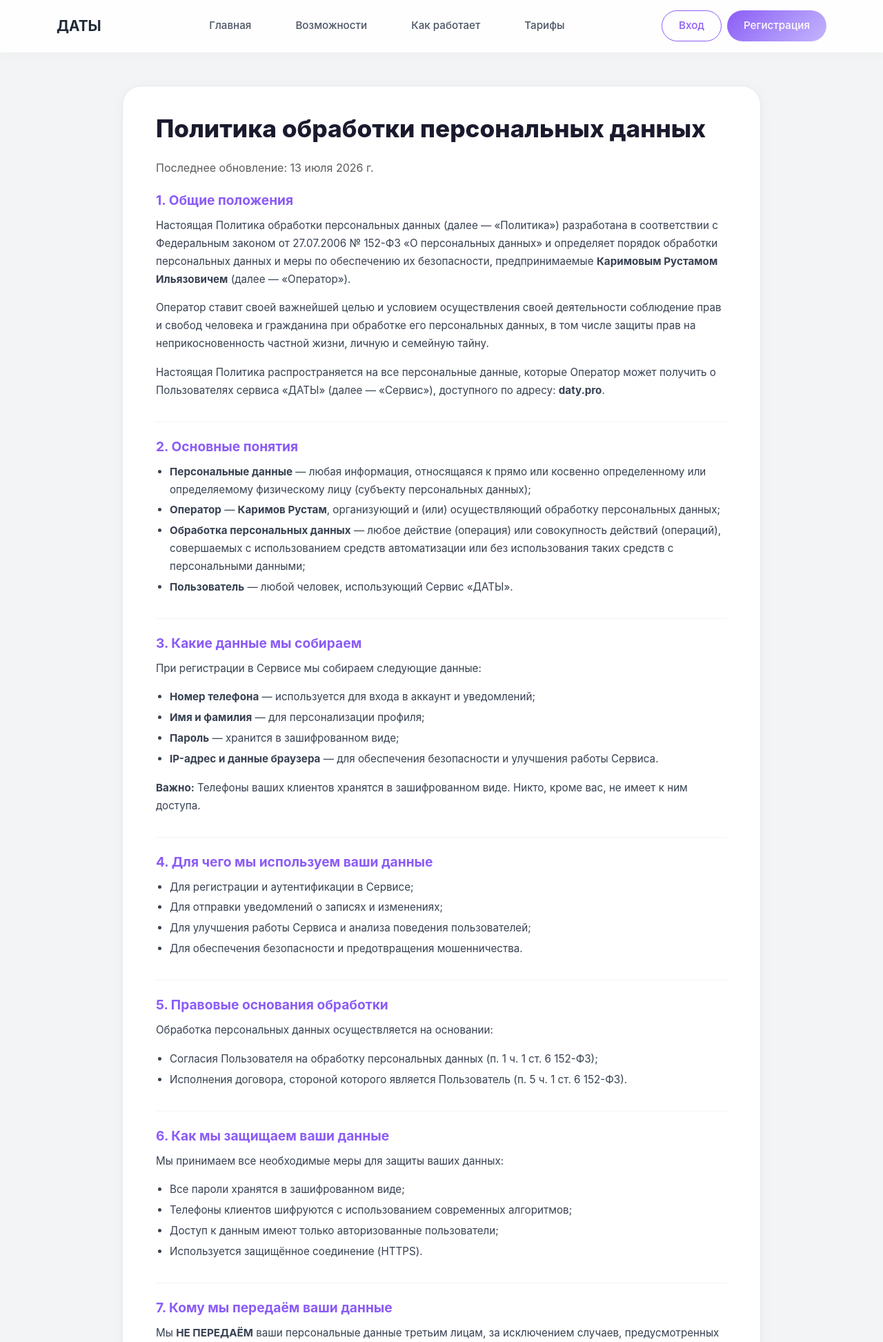
After one commit to rustkarimov/gdedakogda, a Django app: page /privacy/ in a window 1280 px wide. The commit adds this page. Shown: the top 1945 px of the page at 69% size. Run offline with Django 5.2, Linux system fonts and the light colour scheme; some libraries are stand-ins or nearby versions.

Commit message:
add policy, agree

```diff
--- /dev/null
+++ b/masters/templates/masters/public/privacy.html
@@ -0,0 +1,212 @@
+{% extends 'masters/public/promo_base.html' %}
+{% load static %}
+
+{% block title %}Политика конфиденциальности{% endblock %}
+
+{% block content %}
+<div class="container py-5">
+    <div class="row justify-content-center">
+        <div class="col-lg-10">
+            <div class="legal-content">
+                <h1 class="mb-4">Политика обработки персональных данных</h1>
+                <p class="text-muted">Последнее обновление: 13 июля 2026 г.</p>
+
+                <div class="legal-section">
+                    <h2>1. Общие положения</h2>
+                    <p>
+                        Настоящая Политика обработки персональных данных (далее — «Политика») разработана в соответствии с Федеральным законом от 27.07.2006 № 152-ФЗ «О персональных данных» и определяет порядок обработки персональных данных и меры по обеспечению их безопасности, предпринимаемые <strong>Каримовым Рустамом Ильязовичем</strong> (далее — «Оператор»).
+                    </p>
+                    <p>
+                        Оператор ставит своей важнейшей целью и условием осуществления своей деятельности соблюдение прав и свобод человека и гражданина при обработке его персональных данных, в том числе защиты прав на неприкосновенность частной жизни, личную и семейную тайну.
+                    </p>
+                    <p>
+                        Настоящая Политика распространяется на все персональные данные, которые Оператор может получить о Пользователях сервиса «ДАТЫ» (далее — «Сервис»), доступного по адресу: <strong>daty.pro</strong>.
+                    </p>
+                </div>
+
+                <div class="legal-section">
+                    <h2>2. Основные понятия</h2>
+                    <ul>
+                        <li><strong>Персональные данные</strong> — любая информация, относящаяся к прямо или косвенно определенному или определяемому физическому лицу (субъекту персональных данных);</li>
+                        <li><strong>Оператор</strong> — <strong>Каримов Рустам</strong>, организующий и (или) осуществляющий обработку персональных данных;</li>
+                        <li><strong>Обработка персональных данных</strong> — любое действие (операция) или совокупность действий (операций), совершаемых с использованием средств автоматизации или без использования таких средств с персональными данными;</li>
+                        <li><strong>Пользователь</strong> — любой человек, использующий Сервис «ДАТЫ».</li>
+                    </ul>
+                </div>
+
+                <div class="legal-section">
+                    <h2>3. Какие данные мы собираем</h2>
+                    <p>При регистрации в Сервисе мы собираем следующие данные:</p>
+                    <ul>
+                        <li><strong>Номер телефона</strong> — используется для входа в аккаунт и уведомлений;</li>
+                        <li><strong>Имя и фамилия</strong> — для персонализации профиля;</li>
+                        <li><strong>Пароль</strong> — хранится в зашифрованном виде;</li>
+                        <li><strong>IP-адрес и данные браузера</strong> — для обеспечения безопасности и улучшения работы Сервиса.</li>
+                    </ul>
+                    <p><strong>Важно:</strong> Телефоны ваших клиентов хранятся в зашифрованном виде. Никто, кроме вас, не имеет к ним доступа.</p>
+                </div>
+
+                <div class="legal-section">
+                    <h2>4. Для чего мы используем ваши данные</h2>
+                    <ul>
+                        <li>Для регистрации и аутентификации в Сервисе;</li>
+                        <li>Для отправки уведомлений о записях и изменениях;</li>
+                        <li>Для улучшения работы Сервиса и анализа поведения пользователей;</li>
+                        <li>Для обеспечения безопасности и предотвращения мошенничества.</li>
+                    </ul>
+                </div>
+
+                <div class="legal-section">
+                    <h2>5. Правовые основания обработки</h2>
+                    <p>
+                        Обработка персональных данных осуществляется на основании:
+                    </p>
+                    <ul>
+                        <li>Согласия Пользователя на обработку персональных данных (п. 1 ч. 1 ст. 6 152-ФЗ);</li>
+                        <li>Исполнения договора, стороной которого является Пользователь (п. 5 ч. 1 ст. 6 152-ФЗ).</li>
+                    </ul>
+                </div>
+
+                <div class="legal-section">
+                    <h2>6. Как мы защищаем ваши данные</h2>
+                    <p>Мы принимаем все необходимые меры для защиты ваших данных:</p>
+                    <ul>
+                        <li>Все пароли хранятся в зашифрованном виде;</li>
+                        <li>Телефоны клиентов шифруются с использованием современных алгоритмов;</li>
+                        <li>Доступ к данным имеют только авторизованные пользователи;</li>
+                        <li>Используется защищённое соединение (HTTPS).</li>
+                    </ul>
+                </div>
+
+                <div class="legal-section">
+                    <h2>7. Кому мы передаём ваши данные</h2>
+                    <p>
+                        Мы <strong>НЕ ПЕРЕДАЁМ</strong> ваши персональные данные третьим лицам, за исключением случаев, предусмотренных законодательством Российской Федерации.
+                    </p>
+                    <p>
+                        Ваши данные могут быть переданы только по официальному запросу государственных органов в порядке, установленном законом.
+                    </p>
+                </div>
+
+                <div class="legal-section">
+                    <h2>8. Как долго мы храним ваши данные</h2>
+                    <p>
+                        Мы храним ваши данные в течение всего периода использования вами Сервиса, а также в течение 1 года после удаления аккаунта для возможности восстановления.
+                    </p>
+                    <p>
+                        По истечении этого срока данные будут удалены без возможности восстановления.
+                    </p>
+                </div>
+
+                <div class="legal-section">
+                    <h2>9. Ваши права</h2>
+                    <p>Вы имеете право:</p>
+                    <ul>
+                        <li>Получить информацию о том, какие ваши данные мы храним;</li>
+                        <li>Изменить или дополнить свои данные;</li>
+                        <li>Отозвать согласие на обработку данных;</li>
+                        <li>Потребовать удаления всех ваших данных (с удалением аккаунта).</li>
+                    </ul>
+                    <p>
+                        Для реализации этих прав свяжитесь с нами по адресу: <strong>[ваш-email]</strong>
+                    </p>
+                </div>
+
+                <div class="legal-section">
+                    <h2>10. Изменения в Политике</h2>
+                    <p>
+                        Мы можем периодически обновлять эту Политику. О всех изменениях мы будем уведомлять вас через Сервис или по электронной почте.
+                    </p>
+                    <p>
+                        Текущая версия Политики всегда доступна по этому адресу.
+                    </p>
+                </div>
+
+                <div class="legal-section">
+                    <h2>11. Контактная информация</h2>
+                    <p>
+                        По всем вопросам, связанным с обработкой ваших персональных данных, вы можете обратиться к нам:
+                    </p>
+                    <ul>
+                        <li><strong>Оператор:</strong> <strong>Каримов Рустам Ильязович</strong></li>
+                        <li><strong>Email:</strong> <strong>rustkarimovv@yandex.ru</strong></li>
+                        <li><strong>Телефон:</strong> <strong>79262356296</strong></li>
+                    </ul>
+                </div>
+            </div>
+        </div>
+    </div>
+</div>
+
+<style>
+.legal-content {
+    background: white;
+    padding: 40px 48px;
+    border-radius: 28px;
+    border: 1px solid var(--gray-200);
+    box-shadow: 0 4px 20px rgba(0, 0, 0, 0.04);
+}
+
+.legal-content h1 {
+    font-size: 2.2rem;
+    font-weight: 800;
+    color: #1a1a2e;
+}
+
+.legal-section {
+    margin-top: 32px;
+    padding-top: 24px;
+    border-top: 1px solid var(--gray-100);
+}
+
+.legal-section:first-of-type {
+    margin-top: 24px;
+    border-top: none;
+    padding-top: 0;
+}
+
+.legal-section h2 {
+    font-size: 1.2rem;
+    font-weight: 700;
+    color: var(--primary);
+    margin-bottom: 12px;
+}
+
+.legal-section p {
+    font-size: 0.95rem;
+    line-height: 1.7;
+    color: #374151;
+}
+
+.legal-section ul {
+    padding-left: 20px;
+}
+
+.legal-section ul li {
+    font-size: 0.95rem;
+    line-height: 1.7;
+    color: #374151;
+    margin-bottom: 4px;
+}
+
+@media (max-width: 768px) {
+    .legal-content {
+        padding: 24px 16px;
+        border-radius: 18px;
+    }
+
+    .legal-content h1 {
+        font-size: 1.5rem;
+    }
+
+    .legal-section h2 {
+        font-size: 1rem;
+    }
+
+    .legal-section p,
+    .legal-section ul li {
+        font-size: 0.85rem;
+    }
+}
+</style>
+{% endblock %}
--- a/masters/templates/masters/public/promo_base.html
+++ b/masters/templates/masters/public/promo_base.html
@@ -118,22 +118,23 @@
             <div class="row">
                 <div class="col-md-4">
                     <h5>ДАТЫ</h5>
-                    <p class="text-muted">Умное расписание для самозанятых мастеров!!!!!</p>
+                    <p class="text-muted">Умное расписание для самозанятых мастеров</p>
                 </div>
                 <div class="col-md-4">
                     <h5>Контакты</h5>
-                    <p class="text-muted"><i class="fas fa-envelope me-2"></i> support@daty.pro</p>
-                    <p class="text-muted"><i class="fas fa-telegram me-2"></i> @daty_support</p>
+                    <p class="text-muted"><i class="fas fa-envelope me-2"></i> <strong>[ваш-email]</strong></p>
+                    <p class="text-muted"><i class="fas fa-telegram me-2"></i> <strong>@daty_support</strong></p>
                 </div>
                 <div class="col-md-4">
                     <h5>Правовая информация</h5>
-                    <a href="#" class="text-muted d-block">Политика конфиденциальности</a>
-                    <a href="#" class="text-muted d-block">Пользовательское соглашение</a>
+                    <a href="{% url 'privacy' %}" class="text-muted d-block">Политика конфиденциальности</a>
+                    <a href="{% url 'agree' %}" class="text-muted d-block">Согласие на обработку персональных данных</a>
+                    <a href="{% url 'terms' %}" class="text-muted d-block">Пользовательское соглашение</a>
                 </div>
             </div>
             <div class="row mt-3">
                 <div class="col-12 text-center">
-                    <p class="text-muted mb-0">ДАТЫ</p>
+                    <p class="text-muted mb-0">© 2026 ДАТЫ</p>
                 </div>
             </div>
         </div>
@@ -181,12 +182,13 @@
 </div>
 
 <!-- Модальное окно Регистрации (шаг 1) -->
+<!-- Модальное окно Регистрации (шаг 1) -->
 <div class="modal fade" id="registerModal" tabindex="-1">
     <div class="modal-dialog modal-dialog-centered">
         <div class="modal-content">
             <div class="modal-header">
                 <h5 class="modal-title">
-                    <i class="fas fa-user-plus me-2" style="color: var(--primary)"></i>
+                    <i class="fas fa-user-plus me-2" style="color: var(--primary);"></i>
                     Регистрация мастера
                 </h5>
                 <button type="button" class="btn-close" data-bs-dismiss="modal"></button>
@@ -223,7 +225,19 @@
                         onclick="togglePassword('reg-confirm-password', this)"></i>
                     </div>
 
-                    <button type="submit" class="btn btn-pink w-100">Продолжить</button>
+                    <!-- 👇 ЧЕК-БОКС С СОГЛАСИЕМ -->
+                    <div class="mb-3 form-check">
+                        <input type="checkbox" class="form-check-input" id="reg-consent" required style="cursor: pointer;">
+                        <label class="form-check-label" for="reg-consent" style="font-size: 0.85rem; color: #4a4a6a;">
+                            Я принимаю условия
+                            <a href="{% url 'privacy' %}" target="_blank" style="color: var(--primary);">Политики конфиденциальности</a>
+                            и даю
+                            <a href="{% url 'agree' %}" target="_blank" style="color: var(--primary);">Согласие на обработку ПД</a>
+
+                        </label>
+                    </div>
+
+                    <button type="submit" class="btn btn-pink w-100" style="justify-content: center;" id="register-submit-btn" disabled>Продолжить</button>
                 </form>
                 <div class="mt-3 text-center">
                     <p class="mb-0">Уже есть аккаунт?
@@ -532,6 +546,22 @@ document.addEventListener('DOMContentLoaded', function() {
 }
 </script>
 
+<script>
+    // ============================================================
+// АКТИВАЦИЯ КНОПКИ РЕГИСТРАЦИИ ПОСЛЕ ЧЕК-БОКСА
+// ============================================================
+document.addEventListener('DOMContentLoaded', function() {
+    const consentCheckbox = document.getElementById('reg-consent');
+    const submitBtn = document.getElementById('register-submit-btn');
+
+    if (consentCheckbox && submitBtn) {
+        consentCheckbox.addEventListener('change', function() {
+            submitBtn.disabled = !this.checked;
+        });
+    }
+});
+</script>
+
     {% block extra_js %}
 
     <script>
@@ -615,5 +645,28 @@ document.addEventListener('DOMContentLoaded', function() {
     color: #999;
     z-index: 10;
 }
+
+/* ============================================================ */
+/* ========== ЧЕК-БОКС (чуть ярче) ========== */
+/* ============================================================ */
+
+.form-check-input {
+    accent-color: var(--primary);
+    width: 17px;
+    height: 17px;
+    cursor: pointer;
+    border: 1.5px solid #6b7280;
+    border-radius: 4px;
+}
+
+.form-check-input:checked {
+    border-color: var(--primary);
+    background-color: var(--primary);
+}
+
+.form-check-input:focus {
+    border-color: var(--primary);
+    box-shadow: 0 0 0 2px rgba(139, 92, 246, 0.15);
+}
 </style>
 </body>
--- a/masters/urls.py
+++ b/masters/urls.py
@@ -5,6 +5,11 @@ from . import views
 urlpatterns = [
 
     path('', views.home, name='home'),
+
+
+    path('privacy/', views.privacy_policy, name='privacy'),
+    path('terms/', views.terms_of_service, name='terms'),
+    path('agree/', views.agree, name='agree'),
 
     # Аутентификация
     path('logout/', views.logout_view, name='logout'),
@@ -109,4 +114,7 @@ urlpatterns = [
     path('api/support/send/', views.send_support_message, name='api_support_send'),
     path('api/support/unread/', views.get_unread_support_count, name='api_support_unread'),
 
+
+
+
 ]
--- a/masters/views.py
+++ b/masters/views.py
@@ -2714,3 +2714,14 @@ def get_unread_support_count(request):
     ).count()
 
     return JsonResponse({'unread_count': unread_count})
+
+
+
+def privacy_policy(request):
+    return render(request, 'masters/public/privacy.html')
+
+def terms_of_service(request):
+    return render(request, 'masters/public/terms.html')
+
+def agree(request):
+    return render(request, 'masters/public/agree.html')
```
Also changed, not shown: masters/templates/masters/delete_this_files/_days_off_list.html (deleted, +0 -30 lines), masters/templates/masters/public/agree.html (added, +148 -0 lines), masters/templates/masters/public/index.html (+19 -8 lines), masters/templates/masters/public/terms.html (added, +188 -0 lines), db.sqlite3, static/images/dashboard.png (added), 3 other files.
